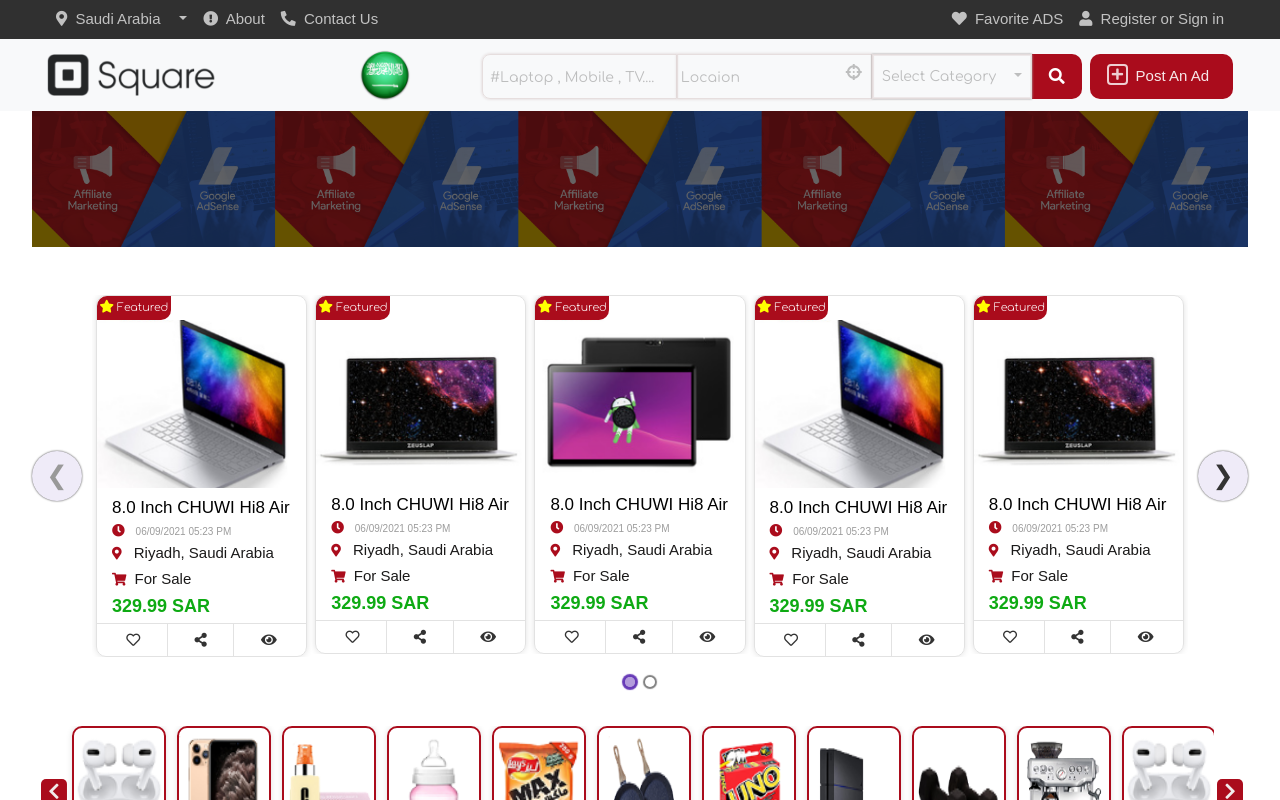
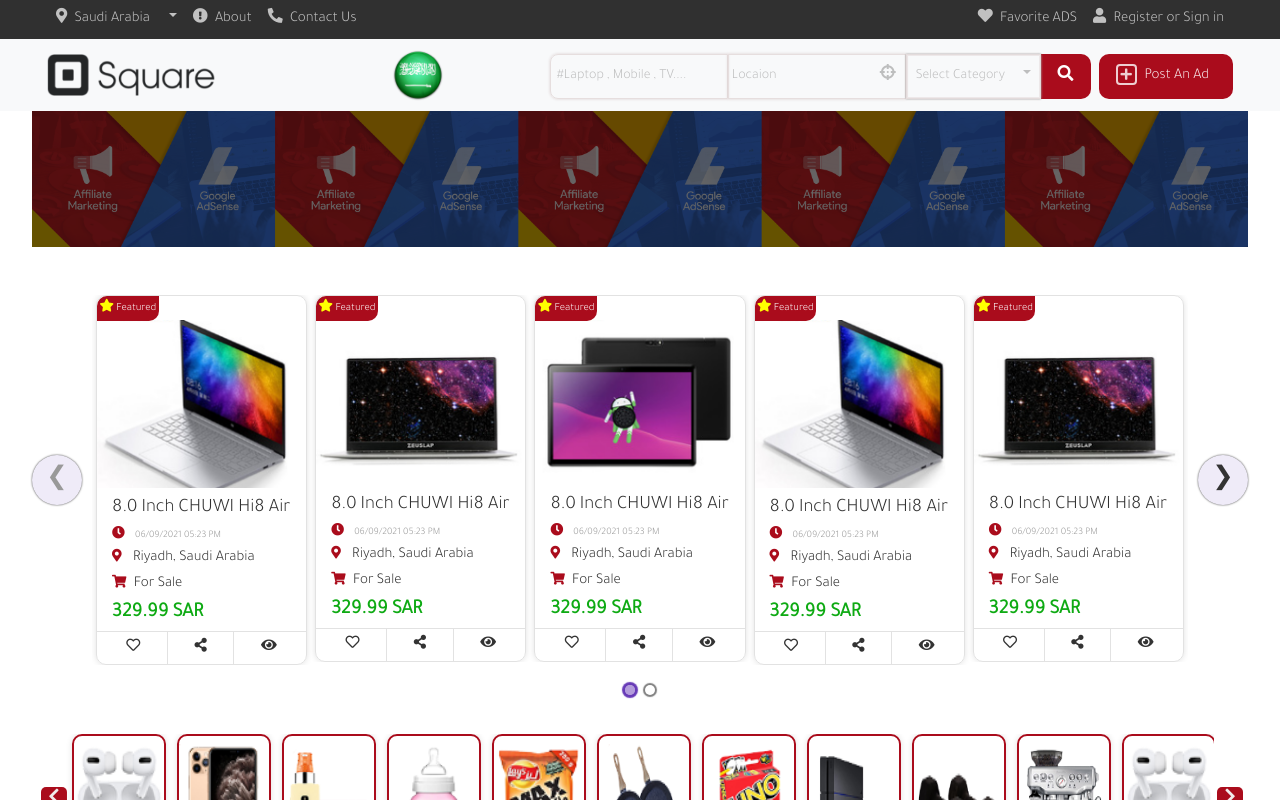
Before and after one commit to MohamedSalemMf/react-sq, a React (Create React App) app: page /react-sq/Home in a window 1280 px wide. Shown: the top 800 px of the page. Built offline with nearby package versions, Linux system fonts and the light colour scheme.

Commit message:
initial commitssd

```diff
--- a/src/Components/Home/Home.css
+++ b/src/Components/Home/Home.css
@@ -29,15 +29,15 @@
     margin: 0;
 }
 .cards .ch1{
-    color: #000;
+    color: #303030;
     padding: 0rem 0rem .2rem 0rem;
     font-family: 'Tajawal', sans-serif;
-    font-size: 17px;
+    font-size: 19px;
     font-weight:lighter;
 }
 .cards .ch2{
     padding: 0rem 0rem .2rem 0rem;
-    color: #9C9C9C;
+    color: #9c9c9c;
     font-size: 10px;
     font-family: 'Tajawal', sans-serif;
     font-weight:lighter;
@@ -45,7 +45,7 @@
 .cards .ch3 ,.cards .ch4{
     font-size: 15px;
     padding: 0rem 0rem .2rem 0rem;
-    color:#1a1919;
+    color:#303030;
     font-family: 'Tajawal', sans-serif;
     font-weight:lighter;
 }
@@ -54,7 +54,7 @@
     padding: 0rem 0rem .2rem 0rem;
     font-family: 'Tajawal', sans-serif;
     font-weight:bold;
-    font-size: 18px;
+    font-size: 20px;
 }
 .ch6{
     width: 100%;
@@ -280,7 +280,7 @@
     border: solid 1px #DDD;
     box-shadow:3px 4px 4px #DDD;
     font-weight:bolder;
-    font-family: -apple-system, BlinkMacSystemFont, 'Segoe UI', Roboto, Oxygen, Ubuntu, Cantarell, 'Open Sans', 'Helvetica Neue', sans-serif;
+    font-family: 'Roboto', sans-serif;
 
 }
 
@@ -487,12 +487,24 @@
 /* ------------------------- */
 .section7{
     background-color: #1A1A1A;
+}
+
+.Copyright .div1{
     color: #FFFFFF;
     font-size: 16px;
     font-weight: lighter;
-    font-family: 'Lucida Sans', 'Lucida Sans Regular', 'Lucida Grande', 'Lucida Sans Unicode', Geneva, Verdana, sans-serif;
+    font-family: 'Tajawal', sans-serif;
 
 }
+.Copyright .div2{
+    color: #FFFFFF;
+    font-size: 16px;
+    font-weight: lighter;
+    font-family: 'Roboto', sans-serif;
+
+}
+
+
 
 /* ================================================================================== */
 .circle{
@@ -516,7 +528,7 @@
     cursor: pointer;
     padding: 5px 0 0 0;
 
-    height: 115vh;
+    height: 125vh;
 }
 .cdsgoogle img{
     height: 100%;
--- a/src/index.css
+++ b/src/index.css
@@ -1,4 +1,10 @@
 @import url('https://fonts.googleapis.com/css2?family=Comfortaa:wght@300;400&display=swap');
+@import url('https://fonts.googleapis.com/css2?family=Comfortaa:wght@300;400&family=Tajawal:wght@300&display=swap');
+@import url('https://fonts.googleapis.com/css2?family=Roboto:wght@300&display=swap');
+
+
+
 body{
-  font-family: 'Comfortaa', cursive;
+  font-family: 'Tajawal', sans-serif;
+
 }
```
